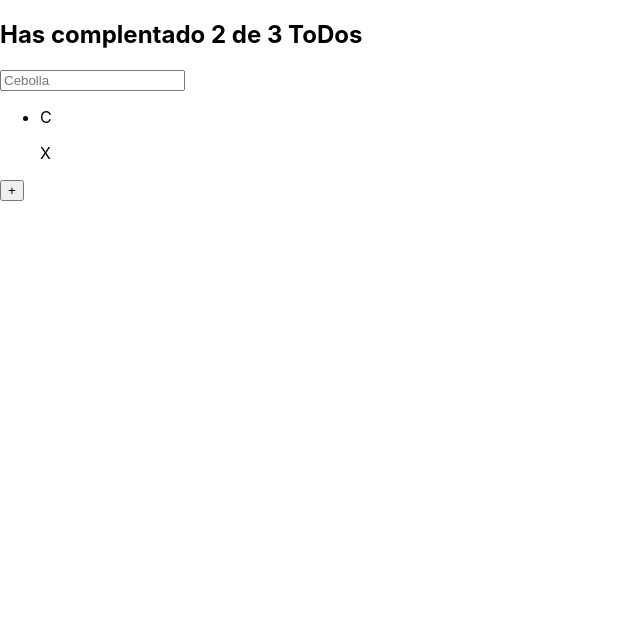
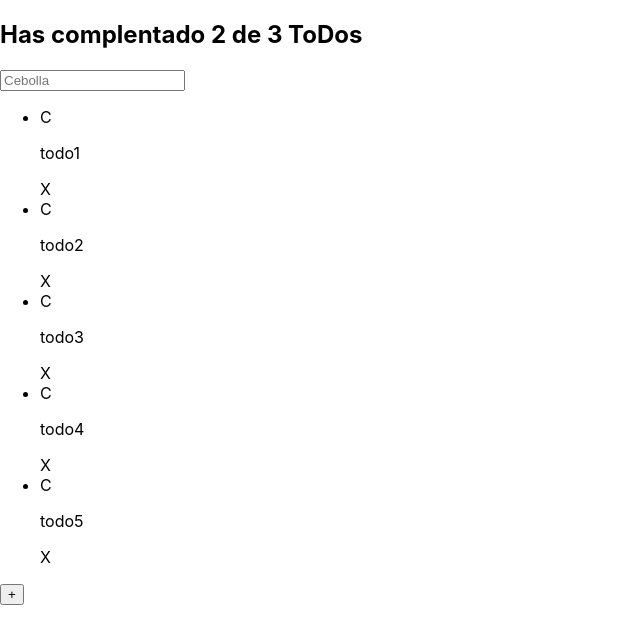
Before and after one commit to Julian037/TodoApp, a React (Create React App) app: page / in a window 1280 px wide. Shown: the top 644 px of the page, without its empty margins (0-640 px from the left). Built offline with nearby package versions, Linux system fonts and the light colour scheme.

Commit message:
se agrega metodo map en render de todoitem

```diff
--- a/src/App.js
+++ b/src/App.js
@@ -20,7 +20,9 @@ function App() {
       <TodoCounter />
       <TodoSearch />
       <TodoList >
-        <TodoItem />
+        {todos.map(todo =>(
+          <TodoItem key={todo.text} text={todo.text}/>
+        ))}
       </TodoList>
       <CreateTodoButton />
     </React.Fragment>
```
